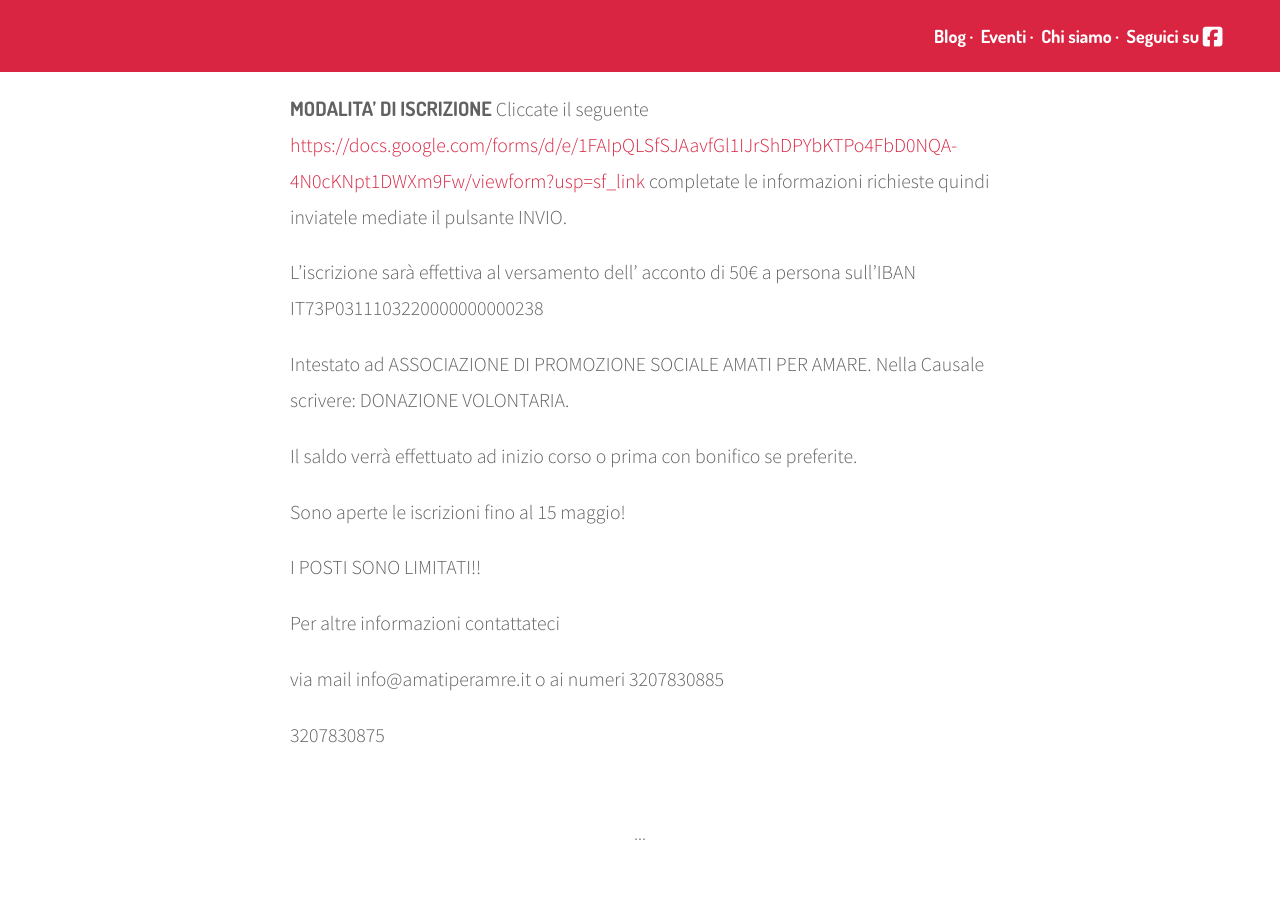
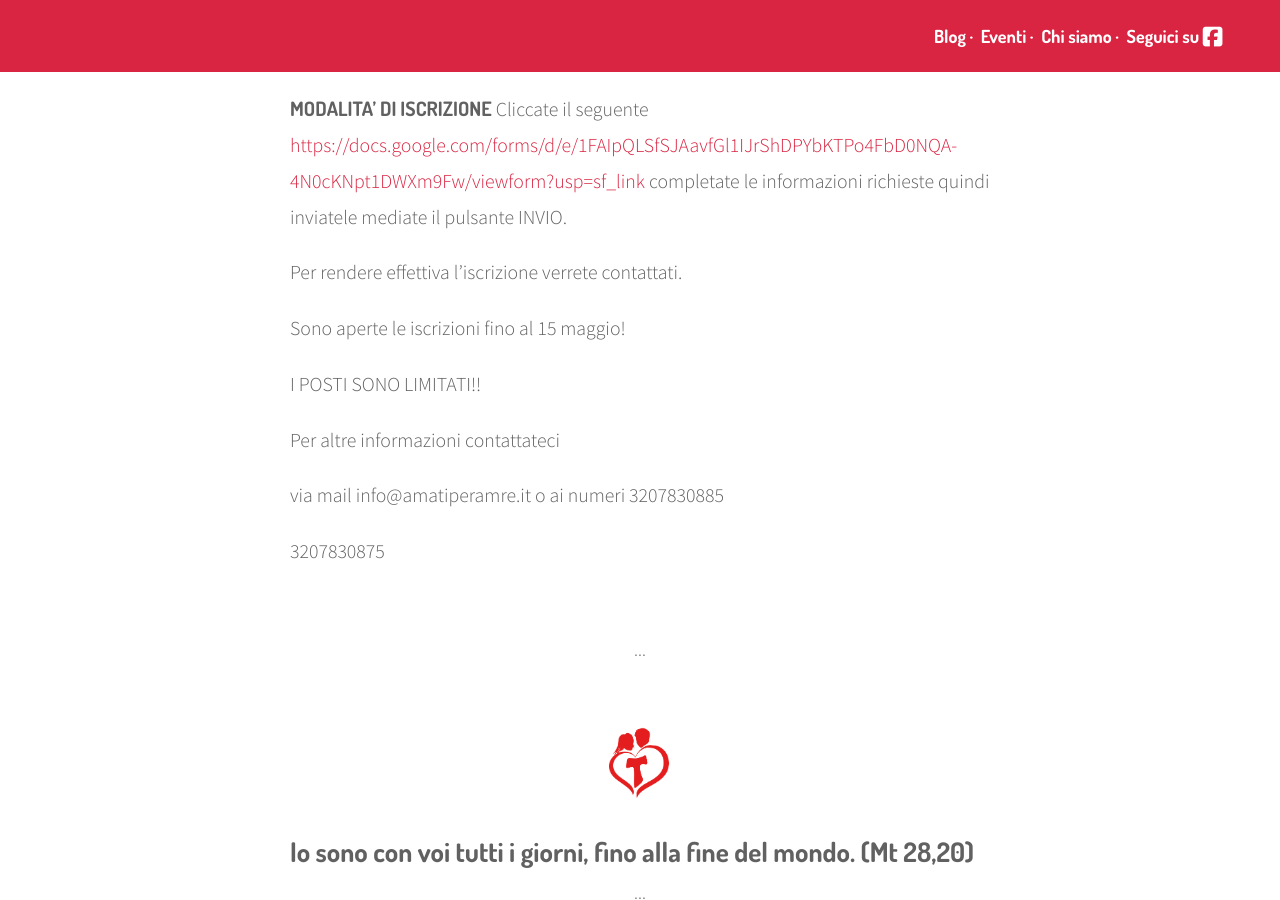
Before and after one commit to amatiperamare/amatiperamare.github.io, a Jekyll site: the page built from _events/IL-SOGNO-DI-DIO-PER-GLI-SPOSI-LAMORE.markdown, in a window 1280 px wide and 900 px high, scrolled down 2788 px. Built offline with Jekyll 4.4.1, drawn with Linux system fonts in a browser that asks for light colours; nearby versions of some CDN libraries.

Commit message:
Updated Il Sogno Di Dio Per Gli Sposi Lamore

```diff
--- a/_events/IL-SOGNO-DI-DIO-PER-GLI-SPOSI-LAMORE.markdown
+++ b/_events/IL-SOGNO-DI-DIO-PER-GLI-SPOSI-LAMORE.markdown
@@ -39,11 +39,7 @@ CASA FRANCESCA a Santa Maria degli Angeli (Assisi), via San Pio X n° 7.
 
 **MODALITA’ DI ISCRIZIONE**  Cliccate il seguente [https://docs.google.com/forms/d/e/1FAIpQLSfSJAavfGl1IJrShDPYbKTPo4FbD0NQA-4N0cKNpt1DWXm9Fw/viewform?usp=sf_link](https://docs.google.com/forms/d/e/1FAIpQLSfSJAavfGl1IJrShDPYbKTPo4FbD0NQA-4N0cKNpt1DWXm9Fw/viewform?usp=sf_link) completate le informazioni richieste quindi inviatele mediate il pulsante INVIO.
 
-L'iscrizione sarà effettiva al versamento dell' acconto di 50€ a persona sull’IBAN IT73P0311103220000000000238
-
-Intestato ad ASSOCIAZIONE DI PROMOZIONE SOCIALE AMATI PER AMARE. Nella Causale scrivere: DONAZIONE VOLONTARIA.
-
-Il saldo verrà effettuato ad inizio corso o prima con bonifico se preferite.
+Per rendere effettiva l'iscrizione verrete contattati.
 
 Sono aperte le iscrizioni fino al 15 maggio!
 
```
